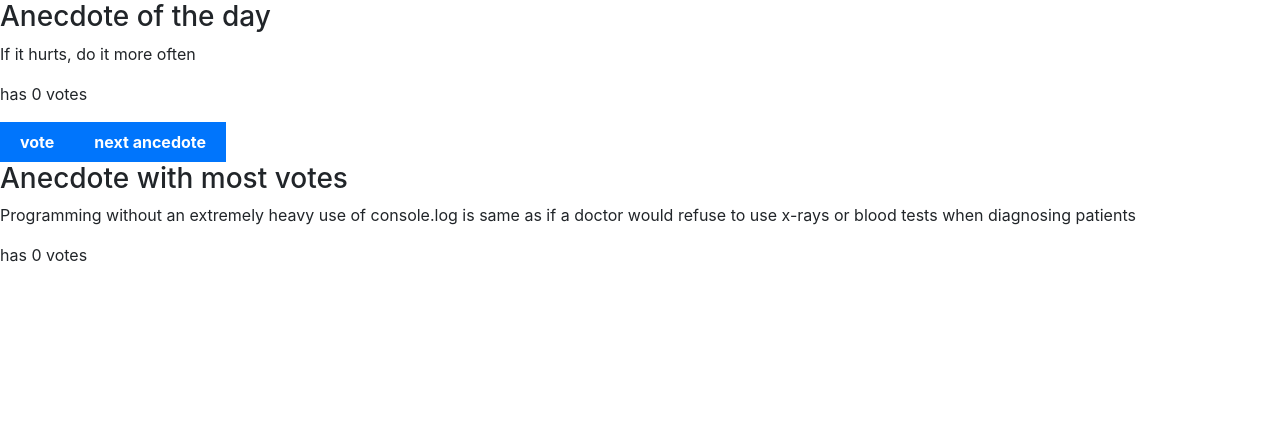
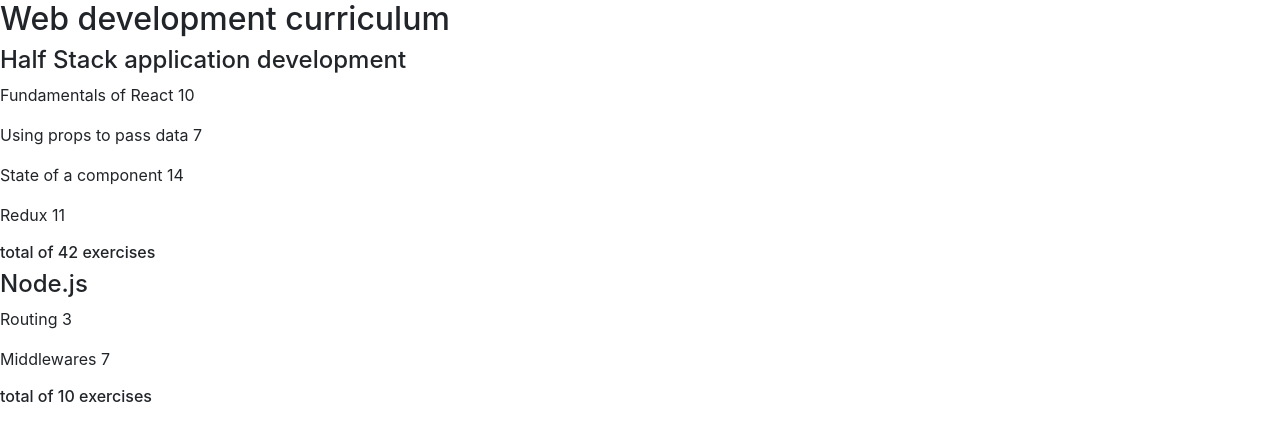
Before and after one commit to raguilar27/app, a React (Create React App) app: page / in a window 1280 px wide. Shown: the top 440 px of the page. Built offline with nearby package versions, Linux system fonts and the light colour scheme.

Commit message:
completed courses

```diff
--- a/src/App.js
+++ b/src/App.js
@@ -1,9 +1,9 @@
 import "./App.css";
 import Api from "./components/other/api";
 import Counters from "./components/other/counters";
-import Course from "./components/part1/courseDir/course";
-import Unicafe from "./components/part1/unicafeDir/unicafe";
-import Anecdotes from "./components/part1/anecdotesDir/anecdotes";
+import Courses from "./components/part2/courseDir/Courses";
+import Unicafe from "./components/part1/unicafeDir/Unicafe";
+import Anecdotes from "./components/part1/anecdotesDir/Anecdotes";
 
 function App() {
   return (
@@ -11,9 +11,9 @@ function App() {
       {/*<Counters />
       <br />
       <Api />
-      <Course />
+      <Anecdotes />
       <Unicafe />*/}
-      <Anecdotes />
+      <Courses />
     </div>
   );
 }
--- a/src/components/part1/courseDir/content.js
+++ /dev/null
@@ -1,24 +0,0 @@
-import Part from "./part";
-
-const Content = (props) => {
-  console.log(props);
-
-  return (
-    <div>
-      <Part
-        part={props.course.parts[0].name}
-        exercises={props.course.parts[0].exercise}
-      />
-      <Part
-        part={props.course.parts[1].name}
-        exercises={props.course.parts[1].exercise}
-      />
-      <Part
-        part={props.course.parts[2].name}
-        exercises={props.course.parts[2].exercise}
-      />
-    </div>
-  );
-};
-
-export default Content;
--- a/src/components/part1/courseDir/course.js
+++ /dev/null
@@ -1,32 +0,0 @@
-import Header from "./header";
-import Content from "./content";
-import Total from "./total";
-
-const Course = () => {
-  const course = {
-    name: "Half Stack application development",
-    parts: [
-      {
-        name: "Fundamentals of React",
-        exercise: 10,
-      },
-      {
-        name: "Using props to pass data",
-        exercise: 7,
-      },
-      {
-        name: "State of a component",
-        exercise: 14,
-      },
-    ],
-  };
-  return (
-    <div>
-      <Header course={course} />
-      <Content course={course} />
-      <Total course={course} />
-    </div>
-  );
-};
-
-export default Course;
--- a/src/components/part1/courseDir/header.js
+++ /dev/null
@@ -1,9 +0,0 @@
-const Header = (props) => {
-  return (
-    <>
-      <h1>{props.course.name}</h1>
-    </>
-  );
-};
-
-export default Header;
--- a/src/components/part1/courseDir/part.js
+++ /dev/null
@@ -1,11 +0,0 @@
-const Part = (props) => {
-  return (
-    <>
-      <p>
-        {props.part} {props.exercises}
-      </p>
-    </>
-  );
-};
-
-export default Part;
--- a/src/components/part1/courseDir/total.js
+++ /dev/null
@@ -1,14 +0,0 @@
-const Total = (props) => {
-  return (
-    <div>
-      <p>
-        Number of exercises{" "}
-        {props.course.parts[0].exercise +
-          props.course.parts[1].exercise +
-          props.course.parts[2].exercise}
-      </p>
-    </div>
-  );
-};
-
-export default Total;
--- /dev/null
+++ b/src/components/part2/courseDir/Courses.js
@@ -0,0 +1,59 @@
+import Course from "./course";
+
+const Courses = () => {
+  const courses = [
+    {
+      name: "Half Stack application development",
+      id: 1,
+      parts: [
+        {
+          name: "Fundamentals of React",
+          exercises: 10,
+          id: 1,
+        },
+        {
+          name: "Using props to pass data",
+          exercises: 7,
+          id: 2,
+        },
+        {
+          name: "State of a component",
+          exercises: 14,
+          id: 3,
+        },
+        {
+          name: "Redux",
+          exercises: 11,
+          id: 4,
+        },
+      ],
+    },
+    {
+      name: "Node.js",
+      id: 2,
+      parts: [
+        {
+          name: "Routing",
+          exercises: 3,
+          id: 1,
+        },
+        {
+          name: "Middlewares",
+          exercises: 7,
+          id: 2,
+        },
+      ],
+    },
+  ];
+
+  return (
+    <div>
+      <h2>Web development curriculum </h2>
+      {courses.map((course) => (
+        <Course key={courses.id} course={course} />
+      ))}
+    </div>
+  );
+};
+
+export default Courses;
--- /dev/null
+++ b/src/components/part2/courseDir/content.js
@@ -0,0 +1,13 @@
+import Part from "./part";
+
+const Content = ({ content }) => {
+  return (
+    <>
+      {content.map((part) => (
+        <Part key={part.id} part={part.name} exercises={part.exercises} />
+      ))}
+    </>
+  );
+};
+
+export default Content;
--- /dev/null
+++ b/src/components/part2/courseDir/course.js
@@ -0,0 +1,15 @@
+import Header from "./header";
+import Content from "./content";
+import Total from "./total";
+
+const Course = ({ course }) => {
+  return (
+    <div>
+      <Header header={course.name} />
+      <Content content={course.parts} />
+      <Total total={course.parts} />
+    </div>
+  );
+};
+
+export default Course;
--- /dev/null
+++ b/src/components/part2/courseDir/header.js
@@ -0,0 +1,9 @@
+const Header = ({ header }) => {
+  return (
+    <>
+      <h4>{header}</h4>
+    </>
+  );
+};
+
+export default Header;
--- /dev/null
+++ b/src/components/part2/courseDir/part.js
@@ -0,0 +1,9 @@
+const Part = ({ part, exercises }) => {
+  return (
+    <p>
+      {part} {exercises}
+    </p>
+  );
+};
+
+export default Part;
--- /dev/null
+++ b/src/components/part2/courseDir/total.js
@@ -0,0 +1,13 @@
+const Total = ({ total }) => {
+  const amount = total.reduce((sum, part) => {
+    return sum + part.exercises;
+  }, 0);
+
+  return (
+    <>
+      <h6>total of {amount} exercises</h6>
+    </>
+  );
+};
+
+export default Total;
```
